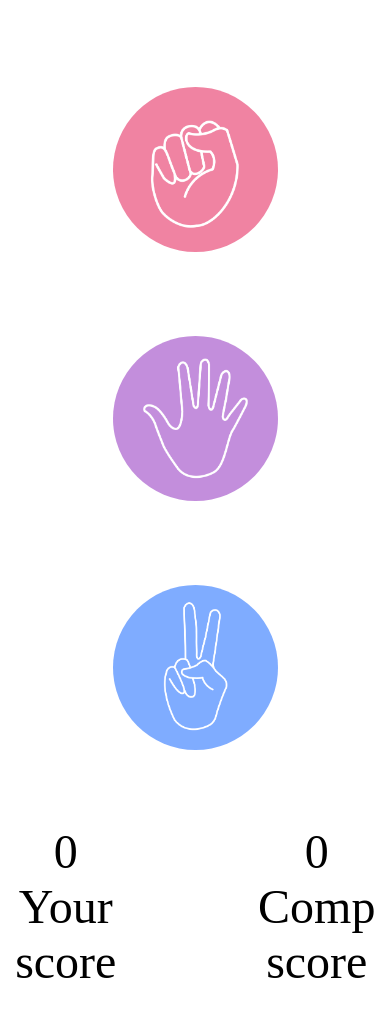
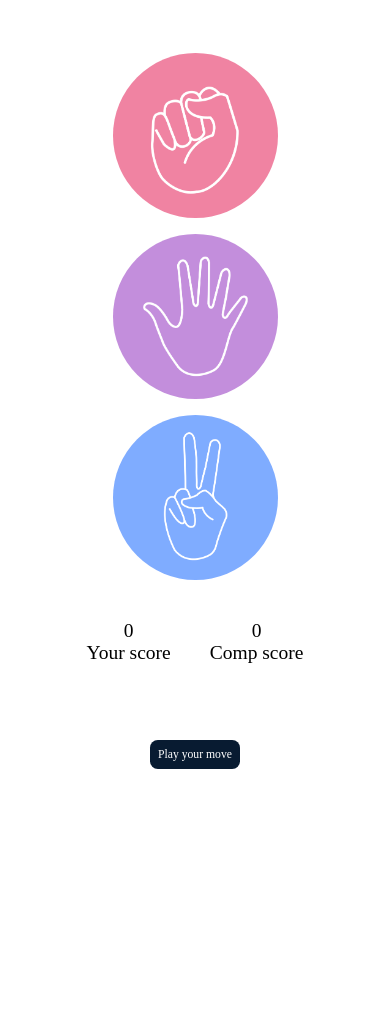
Before and after one commit to shreyash-02/RockPaperScissor, a plain HTML site: page index.html in a window 390 px wide. Shown: the part 83-1100 px from the top of the page. After the commit the page ends 852 px from the top, so only its background shows below. Drawn offline with Linux system fonts and the light colour scheme.

Commit message:
added media query

```diff
--- a/style.css
+++ b/style.css
@@ -79,4 +79,20 @@ img{
     .choices {
         flex-direction: column; /* Change direction to vertical for smaller screens */
     }
+
+    .choice {
+        height: 30vw; /* Increase height for better touch interaction on smaller screens */
+        width: 30vw; /* Increase width for better touch interaction on smaller screens */
+    }
+
+    .score-board {
+        font-size: 5vw; /* Increase font size for better readability on smaller screens */
+        gap: 10vw; /* Increase gap between items for better spacing on smaller screens */
+    }
+
+    #msg {
+        font-size: 3vw; /* Increase font size for better readability on smaller screens */
+        padding: 2vw; /* Increase padding for better spacing on smaller screens */
+        border-radius: 2vw; /* Increase border radius for better aesthetics on smaller screens */
+    }
 }
```
